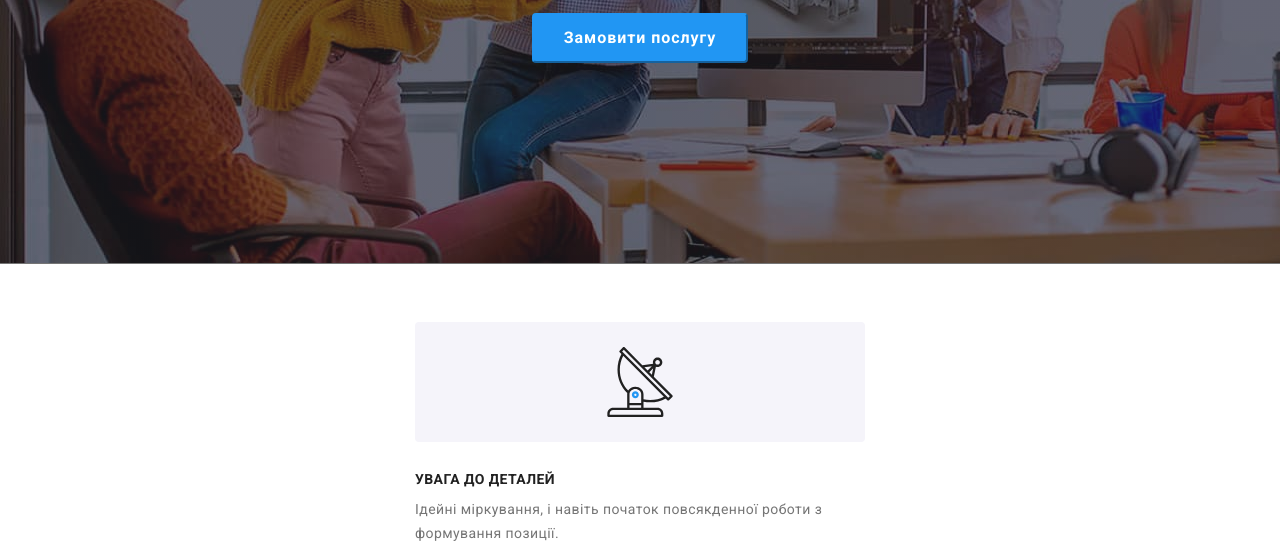
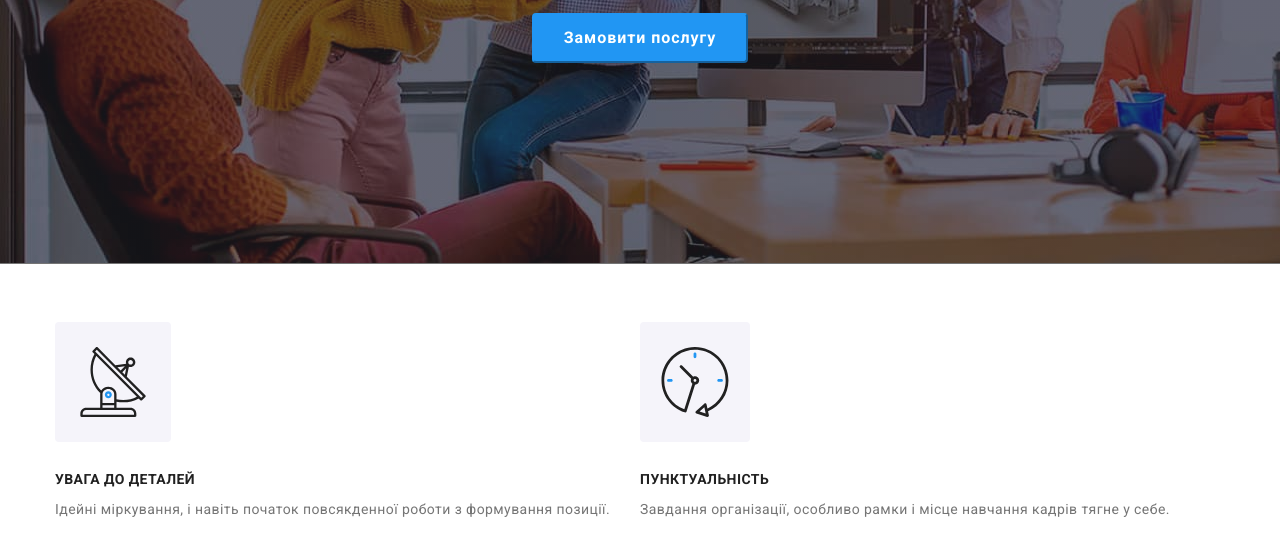
Before and after one commit to Yulik-o/goit-markup-hw-08, a plain HTML site: page index.html in a window 1280 px wide. Shown: the part 337-886 px from the top of the page. Drawn offline with Linux system fonts and the light colour scheme.

Commit message:
corrects benefits

```diff
--- a/saas/components/_container.scss
+++ b/saas/components/_container.scss
@@ -14,6 +14,6 @@
     max-width: 768px;
   }
     @media screen and (min-width: 1200px) {
-    max-width: 480px;
+    max-width: 1200px;
   }
 }
--- a/saas/layouts/_benefits.scss
+++ b/saas/layouts/_benefits.scss
@@ -24,7 +24,7 @@
   flex-wrap: wrap;
   align-items: center;
   justify-content: center;
-  width: 270px;
+  //width: 270px;
 
   height: 120px;
   background-color: var(--portfolio-button);
@@ -33,11 +33,11 @@
   width: 100%;
   //width: 450px;
   @media screen and (min-width: 768px) {
-      flex-basis: calc((100% - 30px) / 2);
+      width: calc((100% - 30px) / 2);
      // width: 354px;
      }
        @media screen and (min-width: 1200px) {
-      flex-basis: calc((100% - 30px) / 4);
+      width: calc((100% - 90px) / 4);
       //width: 270px;
      }
 }
```
Also changed, not shown: css/main.css, css/main.min.css, 2 other files.
